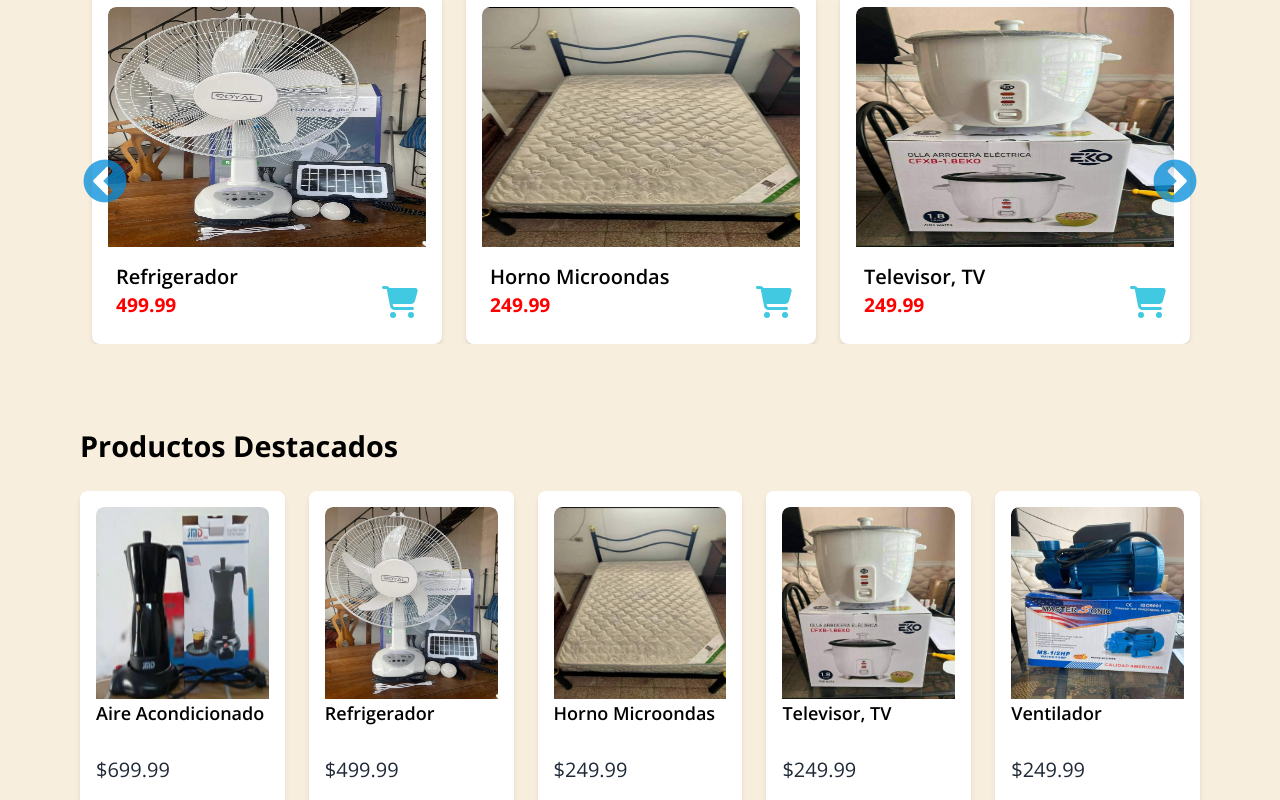
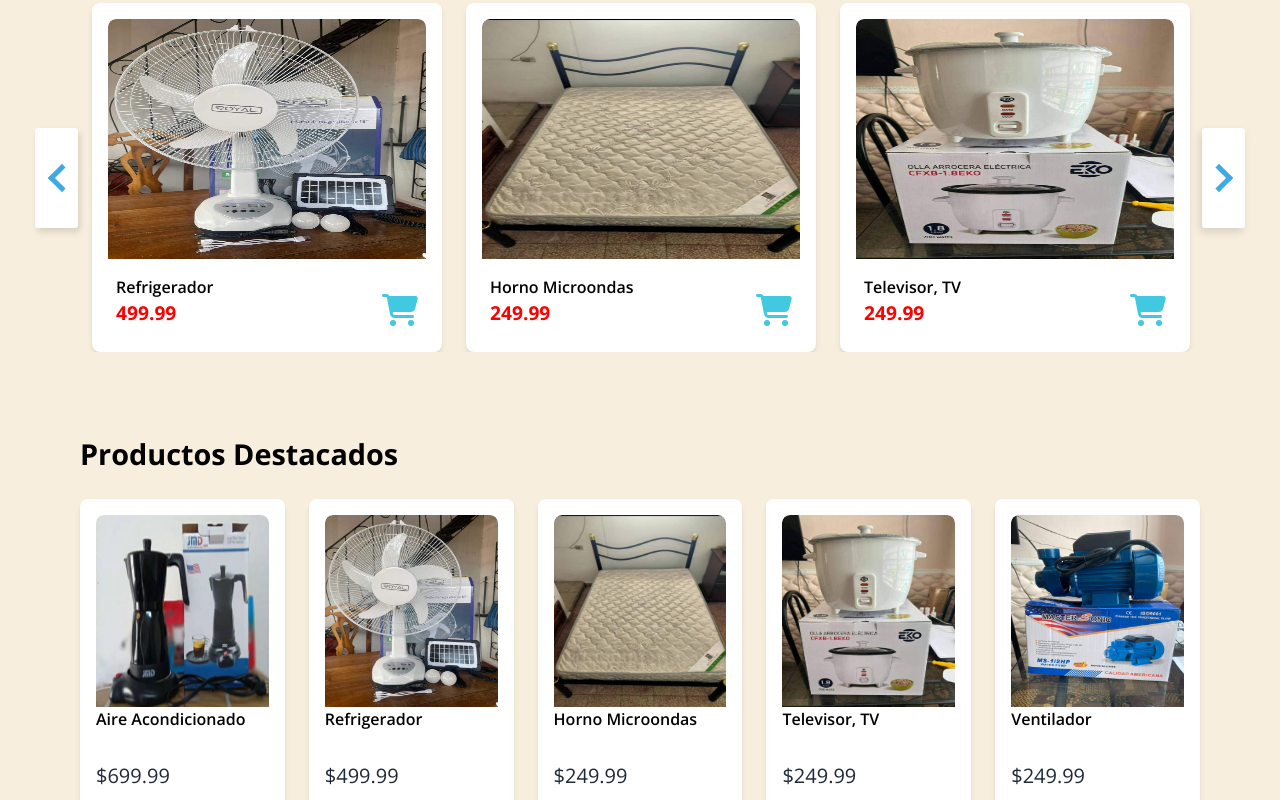
Before and after one commit to JoseFuentes-Dev/pa-tuhogar-app, a React (Vite) app: page / in a window 1280 px wide. Shown: the part 1080-1880 px from the top of the page. Built offline with nearby package versions, Linux system fonts and the light colour scheme.

Commit message:
navbar complete

```diff
--- a/src/App.jsx
+++ b/src/App.jsx
@@ -26,10 +26,10 @@ function App() {
     <>
     <span id='top'></span>
      <Navbar />
+     <main className='px-5 xl:px-20'>
      <SearchBar />
-     <main className='px-20'>
 
-     <div className=' flex flex-col gap-5 p-5 my-5 mt-5 justify-evenly z-0 sm:flex-row' >
+     <div className=' flex flex-col gap-5  my-5 mt-28 justify-around  z-0 sm:flex-row' >
      <HeroSection />
      <Badges />
      </div>
--- a/src/components/FeaturedProducts.jsx
+++ b/src/components/FeaturedProducts.jsx
@@ -7,7 +7,7 @@ const FeaturedProducts = () => {
     <div className="mt-20">
       <h2 className="text-[1.8em] font-bold mb-6">Productos Destacados</h2>
       <div
-        className="grid gap-6 grid-cols-1 sm:grid-cols-2 md:grid-cols-3 lg:grid-cols-4 xl:grid-cols-5 "
+        className="grid gap-6 grid-cols-1 sm:grid-cols-2 md:grid-cols-3 lg:grid-cols-4 xl:grid-cols-5 2xl:grid-cols-6"
       >
         {productsdestacados.map((product) => (
           <div
@@ -25,7 +25,7 @@ const FeaturedProducts = () => {
             </div>
             <div className="description flex flex-col justify-between h-[170px]">
 
-            <h3 className="text-lg font-semibold">{product.name}</h3>
+            <h3 className="text-[1em] font-semibold">{product.name}</h3>
             <p className="text-xl text-gray-800">${product.price.toFixed(2)}</p>
             <button className="mt-4 w-full bg-[#008DDA] text-white hover:text-black font-semibold py-2 rounded hover:bg-[#41C9E2]">
               <FontAwesomeIcon className='text-[#FFFFF] mr-2' icon={faShoppingCart} size="1x" />
--- a/src/components/HeroSection.jsx
+++ b/src/components/HeroSection.jsx
@@ -1,4 +1,3 @@
-// src/components/HeroSection.jsx
 
 import Slider from 'react-slick';
 import 'slick-carousel/slick/slick.css';
@@ -58,14 +57,14 @@ const HeroSection = () => {
   };
 
   return (
-    <motion.section className="mt-10 z-0 w-[20rem] h-[500px] relative sm:w-[1200px] sm:h-[650px]  text-white flex flex-col overflow-hidden"
+    <motion.section className="z-0 w-full h-[500px] relative sm:h-[650px]  text-white flex flex-col overflow-hidden"
     initial="hidden"
     animate="visible"
     transition={{ duration: 1, ease: 'easeInOut' }}
     variants={slideVariants}>
       {/* Slider animado */}
 
-        <Slider {...settings} className="w-full h-full rounded-xl ">
+        <Slider {...settings} className="w-full h-full rounded-lg ">
           {images.map((image, index) => (
             <div key={index} className="w-full h-full flex justify-center items-center rounded-lg ">
               <img
--- a/src/components/Navbar.jsx
+++ b/src/components/Navbar.jsx
@@ -15,6 +15,7 @@ const Navbar = () => {
     };
 
     const toggleProducts = () => {
+        event.preventDefault();
         setIsProductsOpen(!isProductsOpen);
     };
 
@@ -38,9 +39,9 @@ const Navbar = () => {
         <>
             {/* Navbar */}
             <nav className={`menu-principal bg-[#008DDA] w-full h-20 flex justify-between pr-5 items-center fixed top-0 z-50 transition-all duration-500 ease-in-out
-                ${isScrolled ?  'shadow-lg h-11' : 'h-20'}`}>
+                ${isScrolled ?  'h-[50px]' : 'h-20'}`}>
                 {/* Logo */}
-                <img src={logo} alt="Pa' tu hogar logo" className={`transition-all duration-500 ease-in-out ${isScrolled ? 'h-11' : 'h-20'}`} />
+                <img src={logo} alt="Pa' tu hogar logo" className={`transition-all duration-500 ease-in-out ${isScrolled ? 'h-[50px]' : 'h-20'}`} />
 
                 {/* Hamburger Menu (for mobile) */}
                 <div className='md:hidden'>
@@ -50,7 +51,7 @@ const Navbar = () => {
                 </div>
 
                 {/* Links (desktop && Mobile) */}
-                <ul className={`z-40 flex flex-col items-center md:flex-row md:items-center text-white md:static absolute  md:z-auto z-[-1] left-0 w-full md:w-auto md:pl-9 transition-all duration-500 ease-in-out ${isOpen ? 'top-20' : 'top-[-490px]'}`}>
+                <ul className={`z-40 flex flex-col bg-[#008DDA] items-center md:flex-row md:items-center text-white md:static absolute  md:z-auto z-[-1] left-0 w-full md:w-auto md:pl-9 transition-all duration-500 ease-in-out  ${isOpen ? 'top-10' : 'top-[-490px]'}`}>
                     <li><Link to="top" smooth={true} duration={700} className='cursor-pointer hover:text-[#ACE2E1] text-white px-3 py-2 block md:inline-block'>Inicio</Link></li>
 
                     {/* Menú de Productos */}
--- a/src/components/Offers .jsx
+++ b/src/components/Offers .jsx
@@ -5,7 +5,7 @@ import PropTypes from 'prop-types';
 import './offers.css';
 import { FontAwesomeIcon } from '@fortawesome/react-fontawesome';
 import { faShoppingCart } from '@fortawesome/free-solid-svg-icons';
-import { motion } from 'framer-motion'; // Importar Framer Motion
+
 
 // Componente de tarjeta de oferta
 const OfferCard = ({ product }) => (
@@ -14,11 +14,9 @@ const OfferCard = ({ product }) => (
     data-aos-duration="600"
     >
 
-    <motion.div
+    <div
         className="bg-[#FFFFFF] rounded-lg shadow-md mx-3 card-contain p-4"
-        initial={{ opacity: 0, y: 20 }} // Comienza oculto y desplazado hacia abajo
-        animate={{ opacity: 1, y: 0 }} // Desaparece y se mueve a su posición original
-        transition={{ duration: 0.6 }} // Duración de la transición
+
 
 
         >
@@ -27,15 +25,37 @@ const OfferCard = ({ product }) => (
             <img src={product.image} alt={product.name} className="image-offer w-full h-60 bg-initial rounded-t-lg " />
         </div>
         <div className="description p-2 relative rounded-lg">
-            <h2 className="font-semibold text-xl mt-2">{product.name}</h2>
+            <h2 className="font-semibold  text-[1em] mt-2">{product.name}</h2>
             <span className="text-[#FF0000] font-bold text-[1.2em]">{product.price}</span>
             <a href="#" className="absolute right-2 bottom-2 block md:inline-block">
                 <FontAwesomeIcon className='hover:text-[#008DDA] text-[#41C9E2]' icon={faShoppingCart} size="2x" />
             </a>
         </div>
-    </motion.div>
+    </div>
                 </div>
 );
+
+const CustomPrevArrow = (props) => {
+    const { className, style, onClick } = props;
+    return (
+      <div
+        className={`${className} custom-prev-arrow`}
+        style={{ ...style }}
+        onClick={onClick}
+      />
+    );
+  };
+
+  const CustomNextArrow = (props) => {
+    const { className, style, onClick } = props;
+    return (
+      <div
+        className={`${className} custom-next-arrow`}
+        style={{ ...style }}
+        onClick={onClick}
+      />
+    );
+  };
 
 // Componente principal de Ofertas
 const Offers = ({ products }) => {
@@ -49,11 +69,20 @@ const Offers = ({ products }) => {
         autoplay: true,
         autoplaySpeed: 4000,
         pauseOnHover: true,
+        prevArrow: <CustomPrevArrow />,
+        nextArrow: <CustomNextArrow />,
         responsive: [
           {
             breakpoint: 1300,
             settings: {
               slidesToShow: 3,
+              slidesToScroll: 1,
+            },
+          },
+          {
+            breakpoint: 900,
+            settings: {
+              slidesToShow: 2,
               slidesToScroll: 1,
             },
           },
--- a/src/components/Searchbar.jsx
+++ b/src/components/Searchbar.jsx
@@ -1,4 +1,4 @@
-import React, { useState, useEffect, useRef } from 'react';
+import { useState, useEffect, useRef } from 'react';
 import './search.css';
 import { products } from './ProductList';
 
@@ -75,7 +75,7 @@ const SearchBar = () => {
   };
 
   return (
-    <div id='search-bar' ref={searchBarRef} className="flex flex-col items-center justify-center w-full ">
+    <div id='search-bar' ref={searchBarRef} className="flex flex-col items-center justify-center ">
       <div className="contain-input relative w-full max-w-4xl">
         <input
           type="text"
--- a/src/components/offers.css
+++ b/src/components/offers.css
@@ -1,26 +1,62 @@
-/* Estilo para las flechas */
-.slick-prev, .slick-next {
+/* Personaliza las flechas cuadradas */
+.custom-prev-arrow, .custom-next-arrow {
+  width: 43px; /* Tamaño del cuadro */
+  height: 100px;
+  background-color: rgb(255, 255, 255); /* Cambia el color de fondo */
 
-    display: flex;
-    align-items: center;
-    justify-content: center;
-    z-index: 1;
+  border-radius: 3px; /* Asegura que el cuadro sea cuadrado */
+  z-index: 1; /* Asegúrate de que esté visible por encima del carrusel */
+  position: absolute;
+  cursor: pointer;
+}
+.custom-prev-arrow:hover,  .custom-next-arrow:hover{
+  background-color: #ACE2E1;
 }
 
-/* Posición de las flechas */
-.slick-prev {
-    left: 0px; /* A la izquierda */
+/* Agrega una flecha en el centro del cuadro */
+.custom-prev-arrow:before, .custom-next-arrow:before {
+  content: ''; /* Crea la flecha */
+  display: block;
+  width: 20px; /* Tamaño de la flecha */
+  height: 20px;
+  border: solid #008DDA; /* Color de la flecha */
+  border-width: 0 5px 5px 0;
+  transform: rotate(45deg); /* Estilo base de la flecha */
+  position: absolute;
+  margin: 0 auto;
+  right: 0;
+  left: 0;
+  top: 40px;
+
 }
 
-.slick-next {
-    right: 30px; /* A la derecha */
+
+/* Flecha hacia la izquierda */
+.custom-prev-arrow:before {
+  transform: rotate(135deg); /* Flecha apunta hacia la izquierda */
+  left: 10px;
+
 }
 
-.slick-prev:before, .slick-next:before {
-    color: #008DDA;
-    font-size: 50px;
+/* Flecha hacia la derecha */
+.custom-next-arrow:before {
+  transform: rotate(-45deg); /* Flecha apunta hacia la derecha */
+  right: 10px;
+}
 
+/* Posicionamiento personalizado de las flechas */
+.custom-prev-arrow {
+  left: -45px; /* Ajusta la posición de la flecha izquierda */
+  box-shadow: 2px 4px 6px rgba(0, 0, 0, 0.13);
 }
+
+.custom-next-arrow {
+  right: -45px; /* Ajusta la posición de la flecha derecha */
+  box-shadow: -2px 4px 8px rgba(0, 0, 0, 0.13);
+}
+
+
+
 .slick-list {
     border-radius: 15px;
     overflow: hidden;
```
Lines whose indentation alone changed are shown as unchanged.
